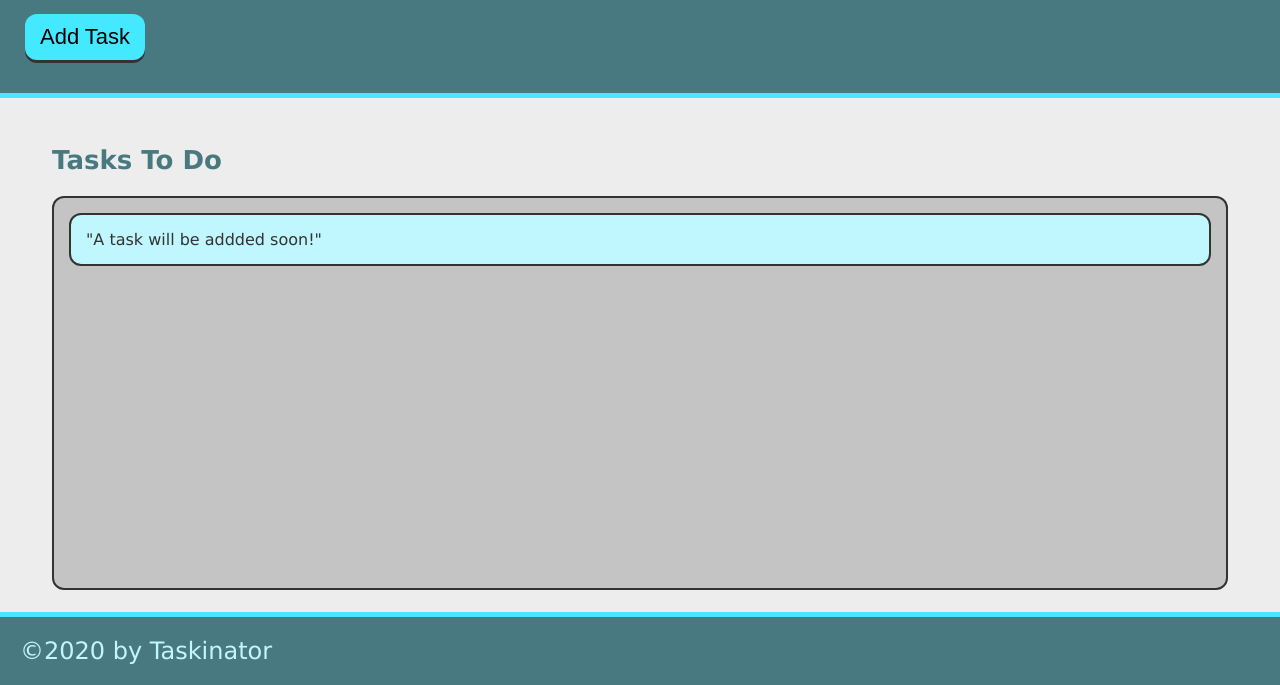
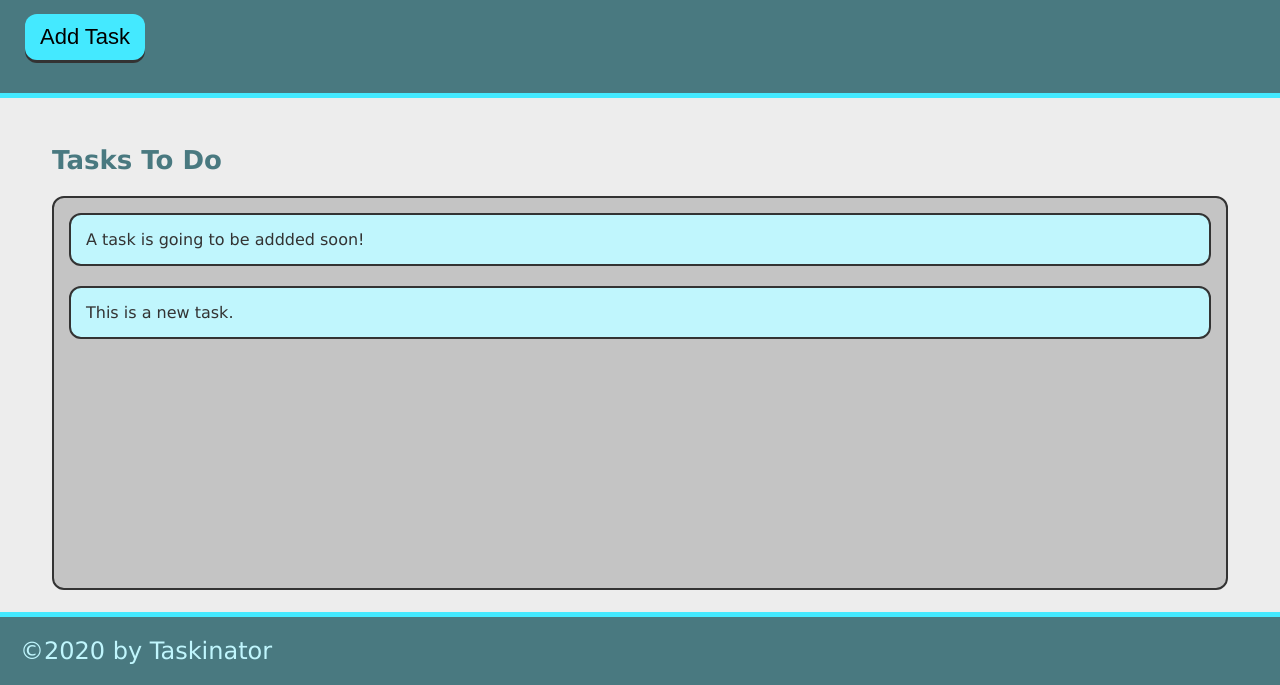
Before and after one commit to akimpson/taskinator, a plain HTML site: page index.html in a window 1280 px wide. Both pictures are taken after a click on the button "Add Task". Shown: the part 115-800 px from the top of the page. Drawn offline with Linux system fonts and the light colour scheme.

Commit message:
add ability to add task

```diff
--- a/assets/js/script.js
+++ b/assets/js/script.js
@@ -0,0 +1,11 @@
+var buttonEl = document.querySelector("#save-task");
+var tasksToDoEl = document.querySelector("#tasks-to-do");
+
+var createTaskHandler = function () {
+    var listItemEl = document.createElement("li");
+    listItemEl.className = "task-item";
+    listItemEl.textContent = "This is a new task.";
+    tasksToDoEl.appendChild(listItemEl);
+};
+
+buttonEl.addEventListener("click", createTaskHandler);
--- a/index.html
+++ b/index.html
@@ -1,5 +1,6 @@
 <!DOCTYPE html>
 <html lang="en">
+
 <head>
    <meta charset="UTF-8"/>
    <meta name="viewport" content="width=device-width, initial-scale=1.0">
@@ -8,22 +9,19 @@
   <link rel="stylesheet" href="./assets/css/style.css">
 </head>
 
+<body>
 
-<body>
     <header>
         <h1 class="page-title"> Taskinator</h1>
         <p>Click the button below to add a new task!</p>
-        <button class= "btn" >Add Task</button>
+        <button class= "btn" id="save-task">Add Task</button>
     </header>
 
-    <script src="./assets/js/script.js"></script>
-  </body>
-
-  <main class="page-content">
+    <main class="page-content">
     <section class="task-list-wrapper">
        <h2 class="list-title"> Tasks To Do</h2>
-       <ul class="task-list">
-          <li class="task-item"> "A task will be addded soon!"</li>
+       <ul class="task-list" id="tasks-to-do">
+          <li class="task-item"> A task is going to be addded soon!</li>
         </ul>
     </section>
   </main>
@@ -31,3 +29,8 @@
   <footer>
       &copy;2020 by Taskinator
   </footer>
+
+  <script src="./assets/js/script.js"></script>
+</body>
+
+</html>
```
